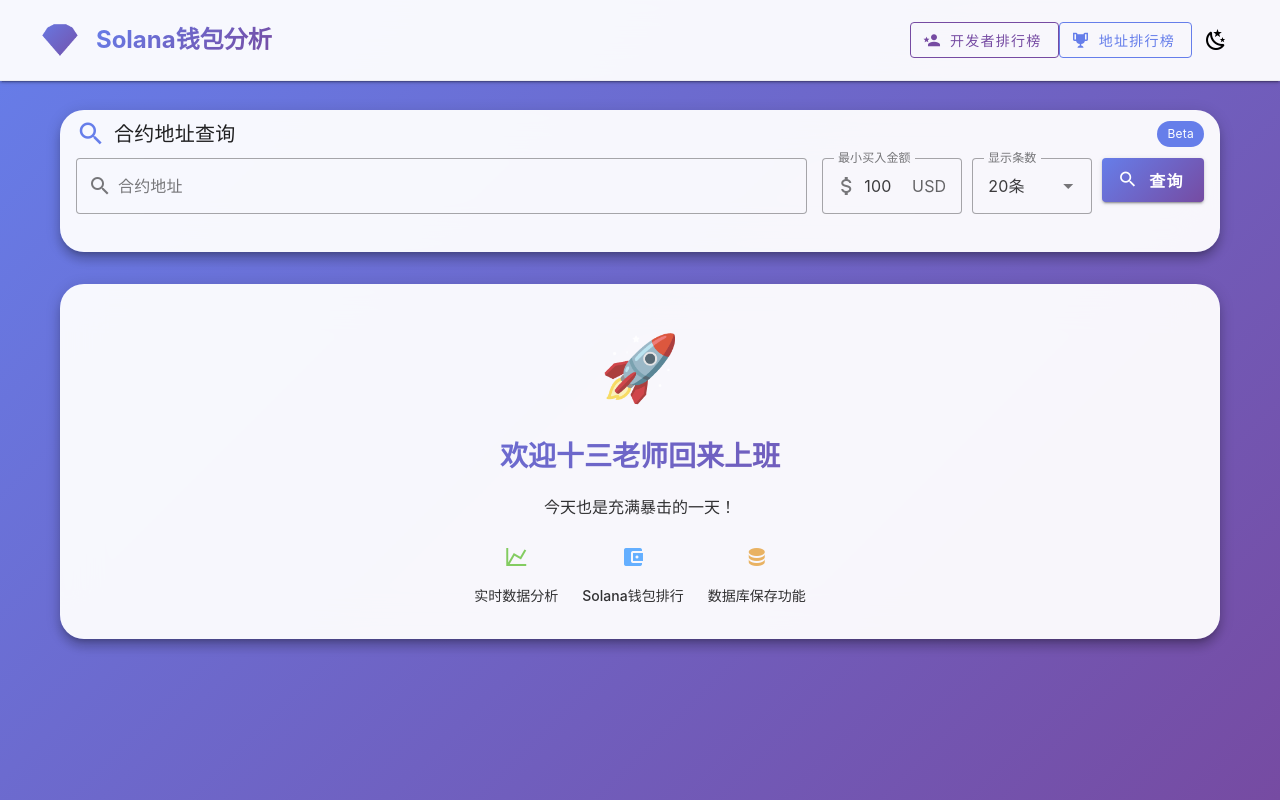
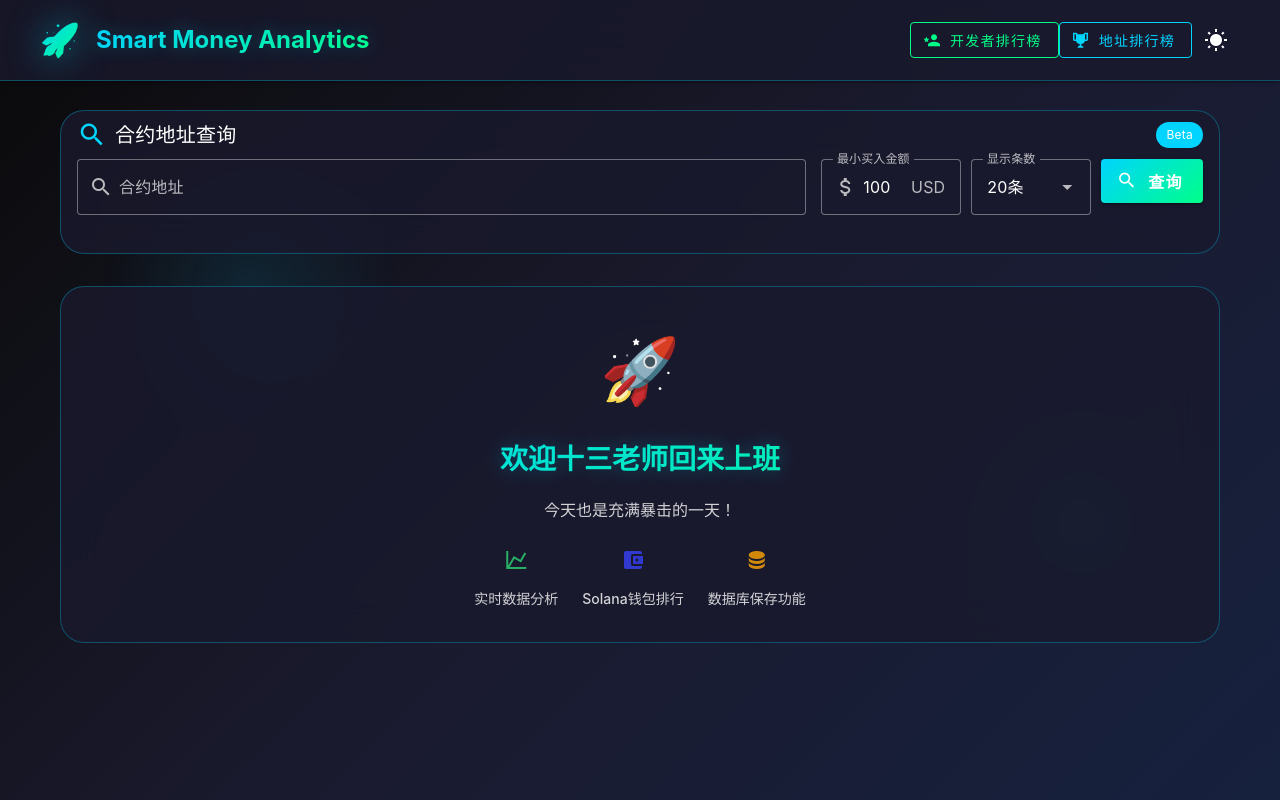
Before and after one commit to 0xStarry/smartMoney-analysis-web, a Vue app: page / in a window 1280 px wide. Built offline with nearby package versions, Linux system fonts and the light colour scheme.

Commit message:
新增CLAUDE.md文档以提供项目指导，添加settings.local.json文件以配置开发权限，更新App.vue和其他组件以优化UI和主题样式，调整API和样式设置以增强用户体验。

```diff
--- a/src/App.vue
+++ b/src/App.vue
@@ -5,9 +5,9 @@
       :color="theme.global.current.value.dark ? 'rgba(30, 30, 30, 0.95)' : 'rgba(255, 255, 255, 0.95)'" height="80">
       <v-container class="d-flex align-center justify-space-between pa-0">
         <div class="d-flex align-center">
-          <div class="logo-icon me-4">💎</div>
+          <div class="logo-icon me-4">🚀</div>
           <div>
-            <h1 class="logo-title">Solana钱包分析</h1>
+            <h1 class="logo-title">Smart Money Analytics</h1>
           </div>
         </div>
         <div class="d-flex align-center gap-2">
@@ -34,6 +34,9 @@
     <!-- 主内容区域 -->
     <v-main class="app-main">
       <v-container class="main-container">
+        <!-- 背景装饰 -->
+        <div class="bg-decoration"></div>
+        <div class="bg-decoration bg-decoration-2"></div>
         <!-- 搜索区域 -->
         <SearchForm
           :loading="loading"
@@ -42,7 +45,7 @@
         />
 
         <!-- 结果区域 -->
-        <v-card v-if="displayData.length > 0" class="result-card" elevation="8" rounded="xl">
+        <v-card v-if="displayData.length > 0" class="result-card" elevation="0" rounded="xl">
           <v-card-title class="result-header">
             <div class="d-flex align-center flex-wrap">
               <div class="d-flex align-center me-4">
@@ -251,30 +254,48 @@
 /* 基础样式 */
 .app-header {
   backdrop-filter: blur(20px);
-  border-bottom: 1px solid rgba(0, 0, 0, 0.05);
+  border-bottom: 1px solid rgba(0, 102, 204, 0.2);
   transition: all 0.3s ease;
+  background: rgba(255, 255, 255, 0.9) !important;
 }
 
 .v-theme--dark .app-header {
-  border-bottom: 1px solid rgba(255, 255, 255, 0.1);
+  background: rgba(26, 26, 46, 0.8) !important;
+  border-bottom: 1px solid rgba(0, 212, 255, 0.3);
 }
 
 .logo-icon {
   font-size: 32px;
-  background: linear-gradient(135deg, #667eea 0%, #764ba2 100%);
+  background: linear-gradient(135deg, #0066cc 0%, #00aa44 100%);
   -webkit-background-clip: text;
   -webkit-text-fill-color: transparent;
   background-clip: text;
+}
+
+.v-theme--dark .logo-icon {
+  background: linear-gradient(135deg, #00d4ff 0%, #00ff88 100%);
+  -webkit-background-clip: text;
+  -webkit-text-fill-color: transparent;
+  background-clip: text;
+  animation: glow 2s ease-in-out infinite alternate;
 }
 
 .logo-title {
   margin: 0;
   font-size: 24px;
   font-weight: 700;
-  background: linear-gradient(135deg, #667eea 0%, #764ba2 100%);
+  background: linear-gradient(135deg, #0066cc 0%, #00aa44 100%);
   -webkit-background-clip: text;
   -webkit-text-fill-color: transparent;
   background-clip: text;
+}
+
+.v-theme--dark .logo-title {
+  background: linear-gradient(135deg, #00d4ff 0%, #00ff88 100%);
+  -webkit-background-clip: text;
+  -webkit-text-fill-color: transparent;
+  background-clip: text;
+  text-shadow: 0 0 20px rgba(0, 212, 255, 0.3);
 }
 
 .theme-btn {
@@ -283,37 +304,72 @@
 }
 
 .theme-btn:hover {
-  background: rgba(102, 126, 234, 0.1);
-  color: #667eea;
+  background: rgba(0, 102, 204, 0.1);
+  color: #0066cc;
   transform: rotate(180deg);
+}
+
+.v-theme--dark .theme-btn:hover {
+  background: rgba(0, 212, 255, 0.1);
+  color: #00d4ff;
 }
 
 /* 主内容区域 */
 .app-main {
-  background: linear-gradient(135deg, #667eea 0%, #764ba2 100%);
+  background: linear-gradient(135deg, #f8f9fa 0%, #e9ecef 50%, #dee2e6 100%);
   min-height: calc(100vh - 80px);
   transition: all 0.3s ease;
+  position: relative;
+  overflow: hidden;
 }
 
 .v-theme--dark .app-main {
-  background: linear-gradient(135deg, #1a1a2e 0%, #16213e 100%);
+  background: linear-gradient(135deg, #0a0a0a 0%, #1a1a2e 50%, #16213e 100%);
 }
 
 .main-container {
   max-width: 1200px;
   padding: 30px 20px;
+  position: relative;
+  z-index: 1;
+}
+
+/* 背景装饰 */
+.bg-decoration {
+  position: absolute;
+  top: 10%;
+  left: 5%;
+  width: 300px;
+  height: 300px;
+  background: radial-gradient(circle, rgba(0, 212, 255, 0.1) 0%, transparent 70%);
+  border-radius: 50%;
+  animation: float 6s ease-in-out infinite;
+}
+
+.bg-decoration-2 {
+  top: 60%;
+  right: 5%;
+  left: auto;
+  width: 200px;
+  height: 200px;
+  background: radial-gradient(circle, rgba(0, 255, 136, 0.1) 0%, transparent 70%);
+  animation: float 8s ease-in-out infinite reverse;
 }
 
 /* 结果区域 */
 .result-card {
-  background: rgba(255, 255, 255, 0.95);
+  background: rgba(255, 255, 255, 0.9);
   backdrop-filter: blur(20px);
+  border: 1px solid rgba(0, 102, 204, 0.2);
   animation: fadeInUp 0.6s ease-out;
   transition: all 0.3s ease;
+  box-shadow: 0 8px 32px rgba(0, 102, 204, 0.1);
 }
 
 .v-theme--dark .result-card {
-  background: rgba(30, 30, 30, 0.95);
+  background: rgba(26, 26, 46, 0.8);
+  border: 1px solid rgba(0, 212, 255, 0.3);
+  box-shadow: 0 8px 32px rgba(0, 212, 255, 0.1);
 }
 
 .result-header {
@@ -341,7 +397,7 @@
 
 .ranking-btn:hover {
   transform: translateY(-2px);
-  box-shadow: 0 4px 12px rgba(102, 126, 234, 0.3);
+  box-shadow: 0 4px 12px rgba(0, 102, 204, 0.4);
 }
 
 .dev-ranking-btn {
@@ -350,7 +406,15 @@
 
 .dev-ranking-btn:hover {
   transform: translateY(-2px);
-  box-shadow: 0 4px 12px rgba(118, 75, 162, 0.3);
+  box-shadow: 0 4px 12px rgba(0, 170, 68, 0.4);
+}
+
+.v-theme--dark .ranking-btn:hover {
+  box-shadow: 0 4px 12px rgba(0, 212, 255, 0.4);
+}
+
+.v-theme--dark .dev-ranking-btn:hover {
+  box-shadow: 0 4px 12px rgba(0, 255, 136, 0.4);
 }
 
 /* 动画 */
@@ -362,6 +426,24 @@
   to {
     opacity: 1;
     transform: translateY(0);
+  }
+}
+
+@keyframes float {
+  0%, 100% {
+    transform: translateY(0px);
+  }
+  50% {
+    transform: translateY(-20px);
+  }
+}
+
+@keyframes glow {
+  from {
+    filter: drop-shadow(0 0 5px rgba(0, 212, 255, 0.3));
+  }
+  to {
+    filter: drop-shadow(0 0 20px rgba(0, 212, 255, 0.6));
   }
 }
 
--- a/src/components/RankingDialog.vue
+++ b/src/components/RankingDialog.vue
@@ -327,7 +327,7 @@
 </template>
 
 <script setup>
-import { ref, reactive, computed, defineProps, defineEmits, watch, triggerRef } from 'vue'
+import { ref, reactive, computed, watch, triggerRef } from 'vue'
 import { formatAddress, formatDate } from '../utils'
 import { getProfitRanking, getCountRanking, getPercentRanking, updateSmartMoneyAddress, deleteSmartMoneyAddress as deleteAddressAPI } from '../api/ranking'
 
--- a/src/components/SearchForm.vue
+++ b/src/components/SearchForm.vue
@@ -1,5 +1,5 @@
 <template>
-  <v-card class="search-card mb-8" elevation="8" rounded="xl">
+  <v-card class="search-card mb-8" elevation="0" rounded="xl">
     <v-card-title class="d-flex justify-space-between align-center">
       <div class="d-flex align-center">
         <v-icon icon="mdi-magnify" color="primary" class="me-2" />
@@ -36,7 +36,7 @@
 </template>
 
 <script setup>
-import { ref, reactive, defineProps, defineEmits } from 'vue'
+import { ref, reactive } from 'vue'
 
 // 定义 props
 const props = defineProps({
@@ -99,13 +99,17 @@
 <style scoped>
 /* 搜索区域 */
 .search-card {
-  background: rgba(255, 255, 255, 0.95);
+  background: rgba(255, 255, 255, 0.9);
   backdrop-filter: blur(20px);
+  border: 1px solid rgba(0, 102, 204, 0.2);
   transition: all 0.3s ease;
+  box-shadow: 0 8px 32px rgba(0, 102, 204, 0.1);
 }
 
 .v-theme--dark .search-card {
-  background: rgba(30, 30, 30, 0.95);
+  background: rgba(26, 26, 46, 0.8);
+  border: 1px solid rgba(0, 212, 255, 0.3);
+  box-shadow: 0 8px 32px rgba(0, 212, 255, 0.1);
 }
 
 .form-row {
@@ -133,15 +137,25 @@
 }
 
 .search-btn {
-  background: linear-gradient(135deg, #667eea 0%, #764ba2 100%);
-  color: white;
+  background: linear-gradient(135deg, #0066cc 0%, #00aa44 100%);
+  color: #ffffff;
   font-weight: 600;
   transition: all 0.3s ease;
+  border: none;
 }
 
 .search-btn:hover {
   transform: translateY(-2px);
-  box-shadow: 0 6px 20px rgba(102, 126, 234, 0.4);
+  box-shadow: 0 6px 20px rgba(0, 102, 204, 0.4);
+}
+
+.v-theme--dark .search-btn {
+  background: linear-gradient(135deg, #00d4ff 0%, #00ff88 100%);
+  color: #0a0a0a;
+}
+
+.v-theme--dark .search-btn:hover {
+  box-shadow: 0 6px 20px rgba(0, 212, 255, 0.4);
 }
 
 /* 响应式设计 */
--- a/src/components/WelcomeSection.vue
+++ b/src/components/WelcomeSection.vue
@@ -1,5 +1,5 @@
 <template>
-  <v-card class="welcome-section text-center pa-8" elevation="8" rounded="xl">
+  <v-card class="welcome-section text-center pa-8" elevation="0" rounded="xl">
     <div class="welcome-icon mb-4">🚀</div>
     <h2 class="welcome-title mb-4">欢迎十三老师回来上班</h2>
     <p class="welcome-desc mb-6">今天也是充满暴击的一天！</p>
@@ -26,14 +26,18 @@
 
 <style scoped>
 .welcome-section {
-  background: rgba(255, 255, 255, 0.95);
+  background: rgba(255, 255, 255, 0.9);
   backdrop-filter: blur(20px);
+  border: 1px solid rgba(0, 102, 204, 0.2);
   animation: fadeIn 0.5s ease-out;
   transition: all 0.3s ease;
+  box-shadow: 0 8px 32px rgba(0, 102, 204, 0.1);
 }
 
 .v-theme--dark .welcome-section {
-  background: rgba(30, 30, 30, 0.95);
+  background: rgba(26, 26, 46, 0.8);
+  border: 1px solid rgba(0, 212, 255, 0.3);
+  box-shadow: 0 8px 32px rgba(0, 212, 255, 0.1);
 }
 
 .welcome-icon {
@@ -44,10 +48,18 @@
   font-size: 28px;
   font-weight: 700;
   color: rgb(var(--v-theme-on-surface));
-  background: linear-gradient(135deg, #667eea 0%, #764ba2 100%);
+  background: linear-gradient(135deg, #0066cc 0%, #00aa44 100%);
   -webkit-background-clip: text;
   -webkit-text-fill-color: transparent;
   background-clip: text;
+}
+
+.v-theme--dark .welcome-title {
+  background: linear-gradient(135deg, #00d4ff 0%, #00ff88 100%);
+  -webkit-background-clip: text;
+  -webkit-text-fill-color: transparent;
+  background-clip: text;
+  text-shadow: 0 0 20px rgba(0, 212, 255, 0.3);
 }
 
 .welcome-desc {
--- a/src/main.js
+++ b/src/main.js
@@ -20,40 +20,40 @@
     },
   },
   theme: {
-    defaultTheme: 'light',
+    defaultTheme: 'dark',
     themes: {
       light: {
         dark: false,
         colors: {
-          primary: '#667eea',
-          secondary: '#764ba2',
-          accent: '#67c23a',
-          error: '#f56c6c',
-          warning: '#e6a23c',
-          info: '#409eff',
-          success: '#67c23a',
-          background: '#ffffff',
+          primary: '#0066cc',
+          secondary: '#00aa44',
+          accent: '#ff0066',
+          error: '#dc3545',
+          warning: '#fd7e14',
+          info: '#0d6efd',
+          success: '#198754',
+          background: '#f8f9fa',
           surface: '#ffffff',
           'on-primary': '#ffffff',
           'on-secondary': '#ffffff',
-          'on-background': '#000000',
-          'on-surface': '#000000',
+          'on-background': '#212529',
+          'on-surface': '#212529',
         },
       },
       dark: {
         dark: true,
         colors: {
-          primary: '#667eea',
-          secondary: '#764ba2',
-          accent: '#67c23a',
-          error: '#f56c6c',
-          warning: '#e6a23c',
-          info: '#409eff',
-          success: '#67c23a',
-          background: '#121212',
-          surface: '#1e1e1e',
+          primary: '#00d4ff',
+          secondary: '#00ff88',
+          accent: '#ff006e',
+          error: '#ff4757',
+          warning: '#ffa502',
+          info: '#3742fa',
+          success: '#2ed573',
+          background: '#0a0a0a',
+          surface: '#1a1a2e',
           'on-primary': '#ffffff',
-          'on-secondary': '#ffffff',
+          'on-secondary': '#0a0a0a',
           'on-background': '#ffffff',
           'on-surface': '#ffffff',
         },
--- a/src/style.css
+++ b/src/style.css
@@ -17,9 +17,14 @@
   -webkit-font-smoothing: antialiased;
   -moz-osx-font-smoothing: grayscale;
   line-height: 1.6;
-  color: #2c3e50;
-  background: linear-gradient(135deg, #667eea 0%, #764ba2 100%);
+  color: #212529;
+  background: linear-gradient(135deg, #f8f9fa 0%, #e9ecef 50%, #dee2e6 100%);
   min-height: 100vh;
+}
+
+.v-theme--dark body {
+  color: #ffffff;
+  background: linear-gradient(135deg, #0a0a0a 0%, #1a1a2e 50%, #16213e 100%);
 }
 
 #app {
@@ -39,24 +44,24 @@
 }
 
 ::-webkit-scrollbar-thumb {
-  background: rgba(102, 126, 234, 0.3);
+  background: rgba(0, 212, 255, 0.3);
   border-radius: 4px;
   transition: background 0.3s ease;
 }
 
 ::-webkit-scrollbar-thumb:hover {
-  background: rgba(102, 126, 234, 0.5);
+  background: rgba(0, 212, 255, 0.5);
 }
 
 /* 选择文本样式 */
 ::selection {
-  background: rgba(102, 126, 234, 0.2);
-  color: #2c3e50;
+  background: rgba(0, 212, 255, 0.3);
+  color: #ffffff;
 }
 
 ::-moz-selection {
-  background: rgba(102, 126, 234, 0.2);
-  color: #2c3e50;
+  background: rgba(0, 212, 255, 0.3);
+  color: #ffffff;
 }
 
 /* 移动端优化 */
@@ -84,8 +89,8 @@
 /* 高对比度模式支持 */
 @media (prefers-contrast: high) {
   body {
-    background: #fff;
-    color: #000;
+    background: #000;
+    color: #fff;
   }
 }
 
```
Also changed, not shown: src/components/DataTable.vue (+31 -6 lines), src/components/EmptyState.vue (+8 -4 lines), src/components/MobileCards.vue (+32 -5 lines), .claude/settings.local.json (added), 1 other file (tests, documents, lock files or other folders).
